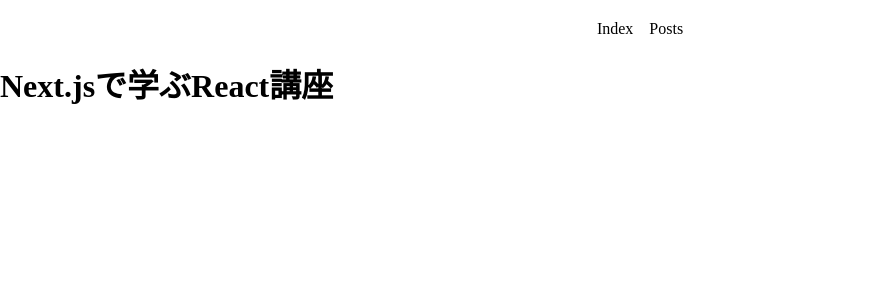
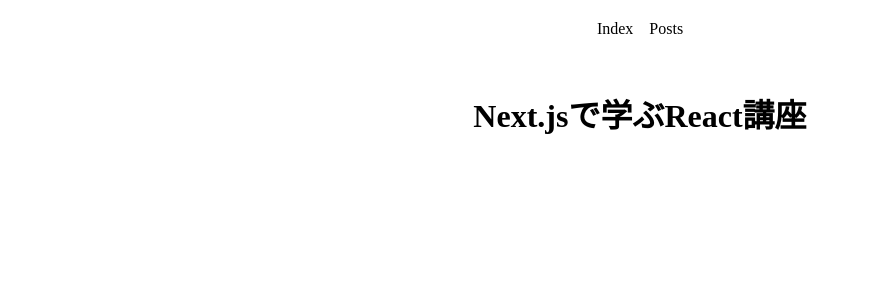
Before and after one commit to shokogyu/study-react-with-nextjs, a Next.js app: page / in a window 1280 px wide. Shown: the top 300 px of the page, without its empty margins (0-870 px from the left). Built offline with nearby package versions, Linux system fonts and the light colour scheme.

Commit message:
💄 スタイルの調整

```diff
--- a/src/components/Header/Header.module.css
+++ b/src/components/Header/Header.module.css
@@ -4,4 +4,6 @@
   gap: 16px;
   justify-content: center;
   padding: 20px;
+  border-bottom: 1px solid white;
+  margin-bottom: 30px;
 }
--- /dev/null
+++ b/src/components/Posts/Posts.module.css
@@ -0,0 +1,3 @@
+.list {
+    padding-inline-start: 40px;
+}
--- a/src/pages/index.jsx
+++ b/src/pages/index.jsx
@@ -1,6 +1,7 @@
 import Head from "next/head";
 import { Inter } from "next/font/google";
 import { Header } from "src/components/Header";
+import classes from "src/styles/Home.module.css";
 
 const inter = Inter({ subsets: ["latin"] });
 
@@ -15,7 +16,9 @@
       </Head>
 
       <Header />
-      <h1>Next.jsで学ぶReact講座</h1>
+      <main>
+        <h1 className={classes.pageTitle}>Next.jsで学ぶReact講座</h1>
+      </main>
     </>
   );
 }
--- a/src/pages/posts/index.jsx
+++ b/src/pages/posts/index.jsx
@@ -18,7 +18,9 @@
 
       <Header />
 
-      <Posts />
+      <main>
+        <Posts />
+      </main>
     </>
   );
 };
--- a/src/styles/Home.module.css
+++ b/src/styles/Home.module.css
@@ -1,3 +1,9 @@
+.container {
+  width: 1000px;
+  max-width: 100%;
+  margin-inline: auto;
+}
+
 .content {
   margin: auto;
   text-align: center;
@@ -21,6 +27,10 @@
   text-align: left;
 }
 
+.pageTitle {
+  text-align: center;
+}
+
 @keyframes rotate {
   from {
     transform: rotate(360deg);
```
Also changed, not shown: src/components/Post/index.jsx (+7 -4 lines), src/components/Posts/index.jsx (+5 -3 lines).
